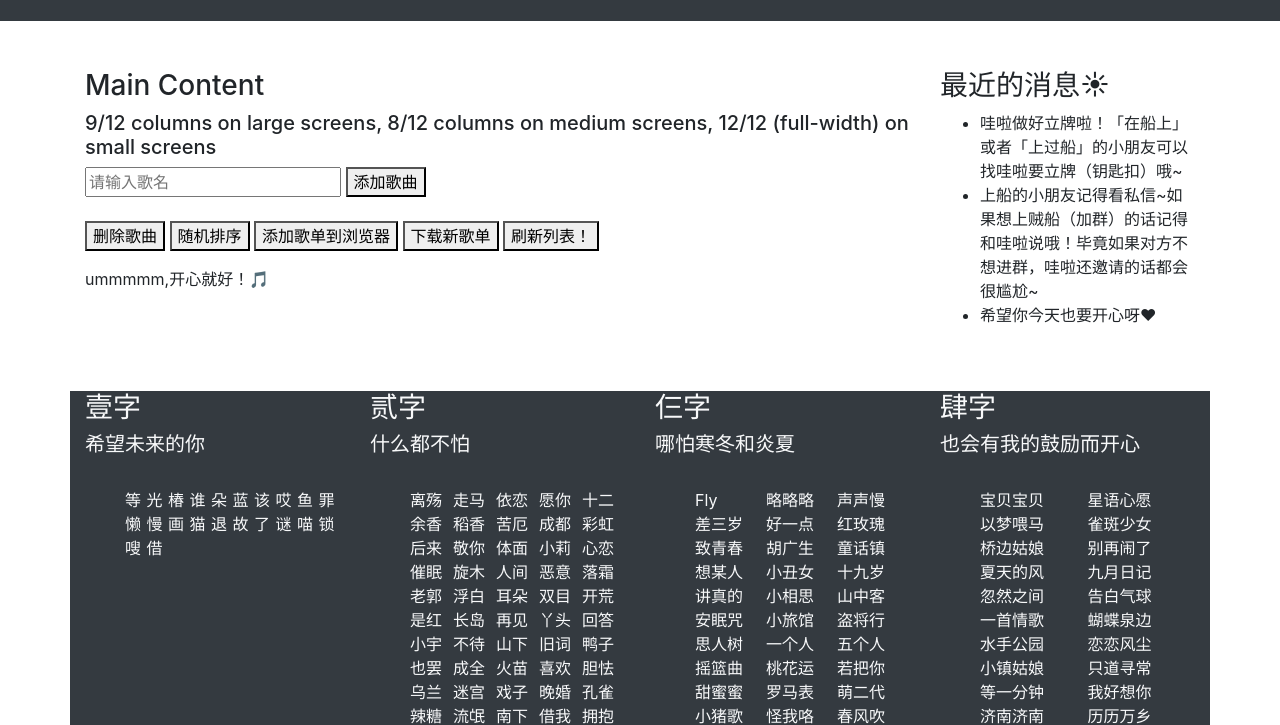
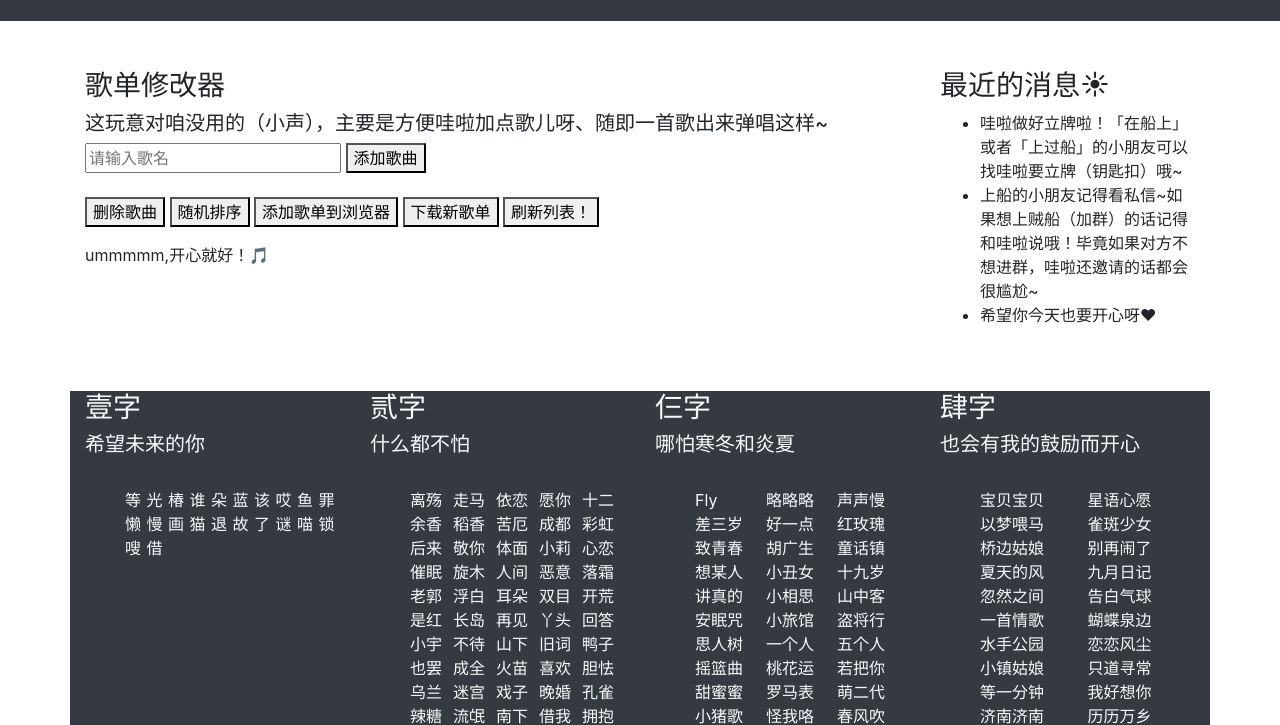
Before and after one commit to hengyu89/Music-List, a plain HTML site: page index.html in a window 1280 px wide. Shown: the part 67-792 px from the top of the page. Drawn offline with nearby package versions, Linux system fonts and the light colour scheme.

Commit message:
change some text.

```diff
--- a/index.html
+++ b/index.html
@@ -29,9 +29,8 @@
     <div class="row">
       <!-- Use col-* classes for different column sizes on different screens -->
       <div class="col-12 col-md-8 col-xl-9">
-        <h3>Main Content</h3>
-        <h5>9/12 columns on large screens, 8/12 columns on medium screens, 12/12 (full-width) on small
-          screens</h5>
+        <h3>歌单修改器</h3>
+        <h5>这玩意对咱没用的（小声），主要是方便哇啦加点歌儿呀、随即一首歌出来弹唱这样~</h5>
         <input type="text" id="add-song-input" placeholder="请输入歌名">
         <button id="add-song-button">添加歌曲</button> <br><br>
         <button id="remove-song-button">删除歌曲</button>
```
